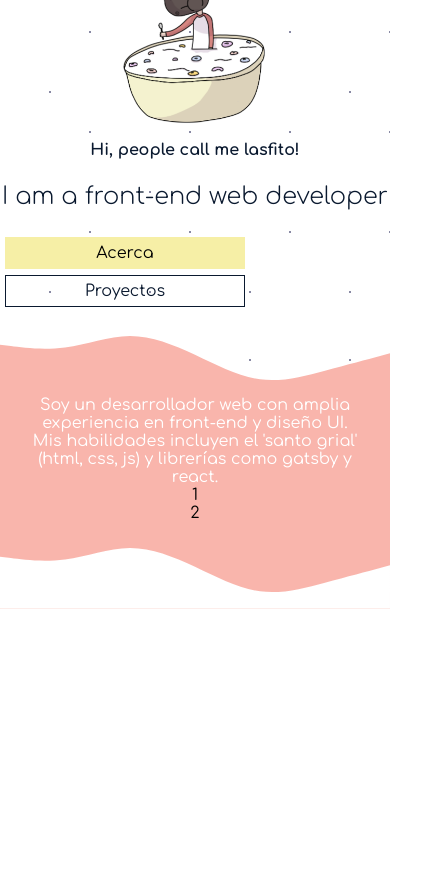
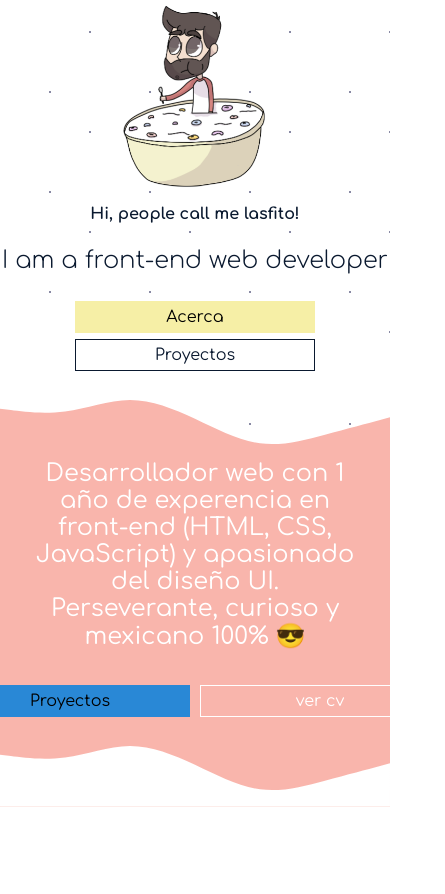
Before and after one commit to lasfi/cv, a plain HTML site: page index.html in a window 390 px wide. Shown: the part 58-952 px from the top of the page, 445 px wide, since content can reach past the window. Drawn offline with Linux system fonts and the light colour scheme.

Commit message:
working on it

```diff
--- a/global.css
+++ b/global.css
@@ -130,7 +130,7 @@ h3 {
 
 .hero {
   position: relative;
-  height: 80vh;
+  height: 100vh;
   width: 100%;
   display: flex;
   flex-direction: column;
@@ -295,7 +295,12 @@ p#acerca {
 }
 @media screen and (max-width: 768px) {
   header {
-    padding: 15px 33px 10px 33px;
+    padding: 10px 7px 5px 7px;
+    justify-content: space-around;
+  }
+
+  .foto {
+    margin-top: 4rem;
   }
 
   header > .logo {
@@ -309,8 +314,47 @@ p#acerca {
   }
 }
 
-@media screen and (max-width: 500px) {
+@media screen and (max-width: 550px) {
   li:nth-child(4) {
     display: none;
   }
-} ;
+  .botones-intro {
+    display: flex;
+    flex-direction: column;
+    align-items: center;
+  }
+}
+
+.ver-cv {
+  margin-top: 2rem;
+  display: flex;
+  justify-content: center;
+  list-style: none;
+}
+/* .ver-cv a {
+  text-decoration: none;
+  color: var(--textoPrin);
+  border: 2px solid var(--opuFondo);
+  padding: 7px 25px;
+  margin: 25px 10px;
+  display: inline-block;
+} */
+
+#acerca {
+  font-size: 1.5rem;
+}
+.btn-prime-jr {
+  background: var(--primario);
+  border: none;
+  box-shadow: inset 0 0 0 0 var(--opuFondo);
+}
+
+.btn-prime-jr:hover {
+  box-shadow: inset 300px 0 0 0 var(--destacado);
+}
+
+.btn-hueco-jr {
+  background: none;
+  border: 1px solid var(--fondo);
+  color: var(--fondo);
+}
--- a/index.html
+++ b/index.html
@@ -44,10 +44,12 @@
     </div>
     <div class="curve">
       <p id="acerca">
-        Soy un desarrollador web con amplia experiencia en front-end y diseño
-        UI. Mis habilidades incluyen el 'santo grial' (html, css, js) y
-        librerías como gatsby y react.
-        <ul><li>1</li><li>2</li></ul>
+        Desarrollador web con 1 año de experencia en front-end (HTML, CSS, JavaScript) y apasionado del diseño UI. Perseverante, curioso y mexicano 100% 😎
+        <ul class="ver-cv">
+          <li><a href=""><button class="btn-prime-jr"> Proyectos</button></a></li>
+          <li> <a href=""> <button class="btn-hueco-jr"> ver cv</button></a>
+          </li>
+        </ul>
       </p>
       <svg xmlns="http://www.w3.org/2000/svg" viewBox="0 0 1440 319">
         <path
```
